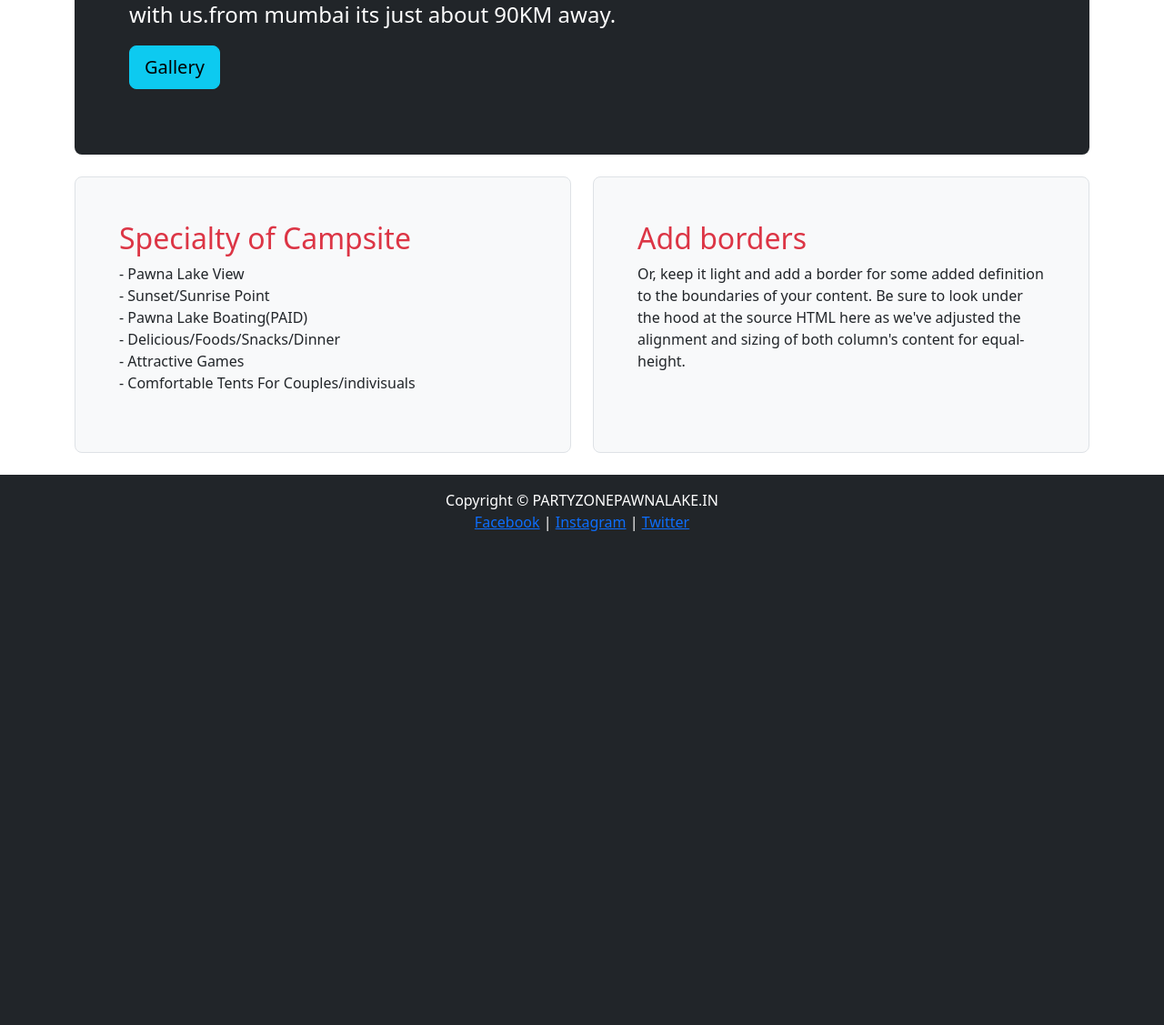
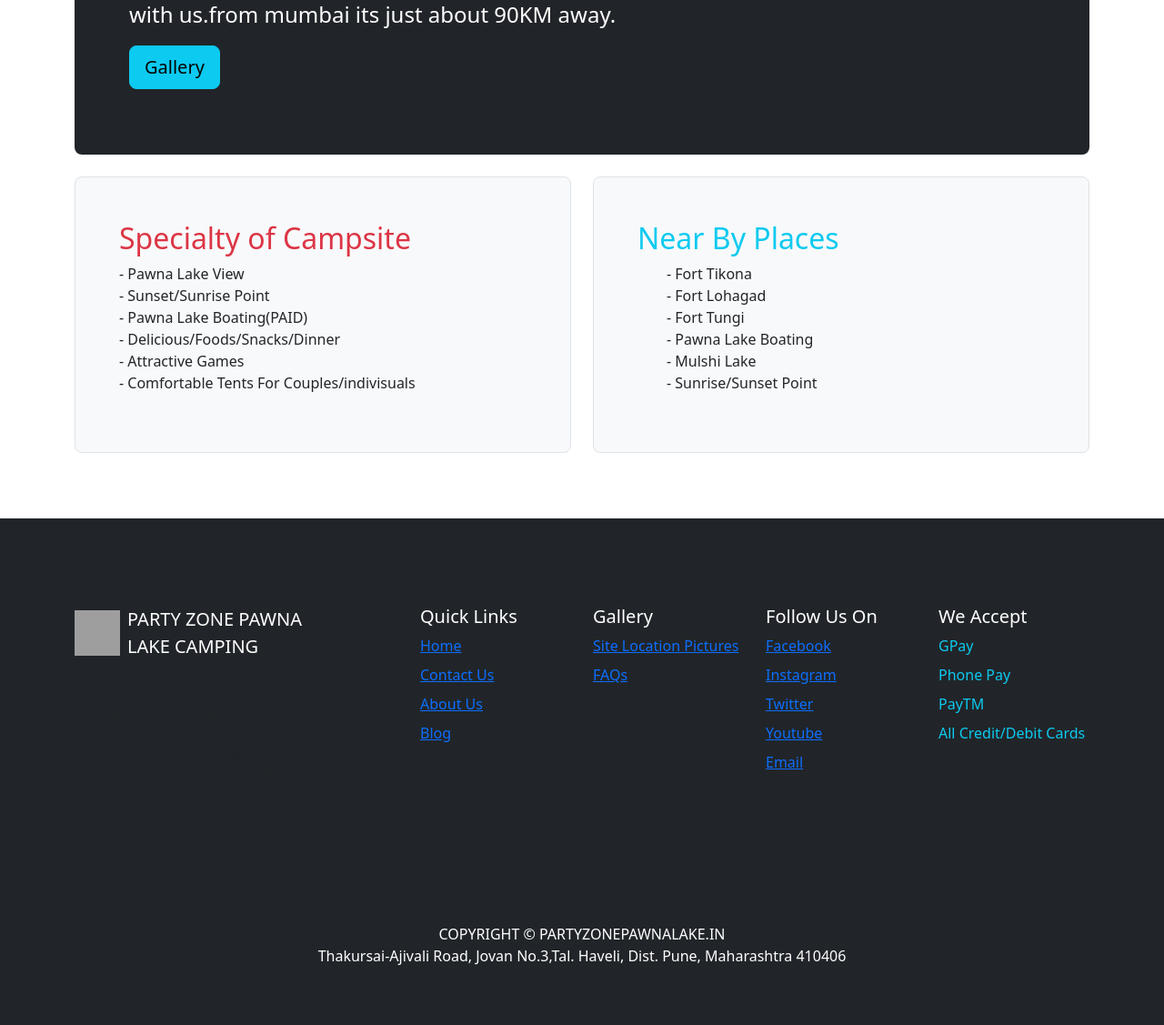
Before and after one commit to Shree-TheProgrammer/party-zone-pawna-lake-django, a Django app: page /about/ in a window 1280 px wide. Shown: the part 621-1748 px from the top of the page at 91% size. Before the commit the page ends 1205 px from the top, so only its background shows below. Run offline with Django 3.2, Linux system fonts and the light colour scheme; some libraries are stand-ins or nearby versions; grey boxes are pictures that could not be loaded.

Commit message:
Second commit

```diff
--- a/home/urls.py
+++ b/home/urls.py
@@ -12,5 +12,6 @@ urlpatterns = [
     path('', views.home, name='home'),
     path('about/', views.about, name='about'),
     path('contact/', views.contact, name='contact'),
-    path('gallery/', views.gallery, name='gallery')
+    path('gallery/', views.gallery, name='gallery'),
+    path('faq/', views.faq, name='faq')
 ]
--- a/home/views.py
+++ b/home/views.py
@@ -31,3 +31,6 @@ def gallery(request):
     gimages = gal.objects.all()
     gal_img = {'gimages': gimages}
     return render(request, "home/gallery.html", gal_img)
+
+def faq(request):
+    return render(request, 'home/faq.html')
--- a/templates/base.html
+++ b/templates/base.html
@@ -4,8 +4,11 @@
   <head>
     <!-- Required meta tags -->
     <meta charset="utf-8">
-    <meta name="viewport" content="width=device-width, initial-scale=1">
-
+    <meta name="viewport" content="width=device-width, initial-scale=1.0">
+    <meta name="description" content="Party Zone is the best Campaign which provide you all the Quality Services with Security. Pawna Lake is well known  place where people feel like as they are enjoying in Goa but Pawna lake has it own beauty which make it more glorious than other place. It has such cool environment, Nature Beauty, Wild Climate, Tracking and Much more .
+  Must visit to see the Unique Beauty of Pawna Lake.">
+    <meta name="keywords" content="Partyzonepawnalakecamping, Pawna Lake Camping, Pune Camping, Pawana lake camping, Pawana Dam Camping, Party Zone, pawna night camping">
+    <link rel="shortcut icon" type="image/x-icon" href="https://ik.imagekit.io/partyzone11/Logo_zQiEEe4Mr.png">
     <!-- Bootstrap CSS -->
     <link href="https://cdn.jsdelivr.net/npm/bootstrap@5.0.0-beta3/dist/css/bootstrap.min.css" rel="stylesheet" integrity="sha384-eOJMYsd53ii+scO/bJGFsiCZc+5NDVN2yr8+0RDqr0Ql0h+rP48ckxlpbzKgwra6" crossorigin="anonymous">
     <!-- GOOGLE FONTS -->
@@ -26,8 +29,8 @@
 </style>
   </head>
   <body>
-  <div class="my">
-  <nav class="navbar navbar-expand-lg navbar-dark bg-dark">
+  <div class="my w-100">
+  <nav class="navbar navbar-expand-lg navbar-dark bg-dark ">
   <div class="container-fluid">
     <a class="navbar-brand" href="/">
       <img src="https://ik.imagekit.io/partyzone11/Logo_zQiEEe4Mr.png" alt="" width="50" height="50">
@@ -73,12 +76,83 @@
 
 
  <!-- footer-->
-  <footer class="text-center bg-dark text-white py-3">
-    <p>
-      Copyright &copy; PARTYZONEPAWNALAKE.IN<br>
-      <a href="#">Facebook</a> | <a href="#">Instagram</a> | <a href="#">Twitter</a>
-    </p>
-  </footer>
+  <!--<footer class="bg-dark text-white py-3">
+    <div class="row">
+    <div class="col-md-6 col-sm-6 col-lg-6">
+      <h4 class="mx-2">Follow Us on:</h4>
+      <div class="mx-4">
+      <img src="https://ik.imagekit.io/partyzone11/fb-favicon_DreGCA-wSR.png" width="30" height="30"><a href="https://www.facebook.com/PartyZonePawnaLakeCamping">&nbsp;&nbsp;FACEBOOK</a><br>
+      <img src="https://ik.imagekit.io/partyzone11/instagram-favicon_ndM0YEt-nt.jfif" width="30" height="30"><a href="https://www.instagram.com/partyzonepawnalakecamping/">&nbsp;&nbsp;INSTAGRAM</a><br>
+      <img src="https://ik.imagekit.io/partyzone11/twitter-favicon_6FJifpCiy.png" width="30" height="30"><a href="https://twitter.com/PawnaZone">&nbsp;&nbsp;TWITTER</a>
+    </div>
+      <div class="col-md-6">
+        <h4 class="mx-2">Quick Links:</h4>
+        <a href="/contact">Contact Us</a>
+      </div>
+    </div>
+      </div>
+  </footer>-->
+  <footer class="bd-footer py-5 mt-5 bg-dark">
+  <div class="container py-5">
+    <div class="row">
+      <div class="col-lg-3 mb-3">
+        <a class="d-inline-flex align-items-center mb-2 link-dark text-decoration-none" href="/" aria-label="Bootstrap">
+          <img src="https://ik.imagekit.io/partyzone11/Logo_zQiEEe4Mr.png" width="50" height="50" class="d-block me-2" viewBox="0 0 118 94" role="img"><title>Bootstrap</title><path fill-rule="evenodd" clip-rule="evenodd" d="M24.509 0c-6.733 0-11.715 5.893-11.492 12.284.214 6.14-.064 14.092-2.066 20.577C8.943 39.365 5.547 43.485 0 44.014v5.972c5.547.529 8.943 4.649 10.951 11.153 2.002 6.485 2.28 14.437 2.066 20.577C12.794 88.106 17.776 94 24.51 94H93.5c6.733 0 11.714-5.893 11.491-12.284-.214-6.14.064-14.092 2.066-20.577 2.009-6.504 5.396-10.624 10.943-11.153v-5.972c-5.547-.529-8.934-4.649-10.943-11.153-2.002-6.484-2.28-14.437-2.066-20.577C105.214 5.894 100.233 0 93.5 0H24.508zM80 57.863C80 66.663 73.436 72 62.543 72H44a2 2 0 01-2-2V24a2 2 0 012-2h18.437c9.083 0 15.044 4.92 15.044 12.474 0 5.302-4.01 10.049-9.119 10.88v.277C75.317 46.394 80 51.21 80 57.863zM60.521 28.34H49.948v14.934h8.905c6.884 0 10.68-2.772 10.68-7.727 0-4.643-3.264-7.207-9.012-7.207zM49.948 49.2v16.458H60.91c7.167 0 10.964-2.876 10.964-8.281 0-5.406-3.903-8.178-11.425-8.178H49.948z" fill="currentColor"></path></img>
+          <span class="fs-5 text-white">PARTY ZONE PAWNA LAKE CAMPING</span>
+        </a>
+        <ul class="list-unstyled small text-muted">
+          <P>
+            Party zone is best camping site situated near pawna lake.We organize weekend party at best as per your requirements and people will love our service. Leave the urban life in your hoildays and spend some quality time with your loved ones at party zone pawna lake camp.
+          </P>
+        </ul>
+      </div>
+      <div class="col-6 col-lg-2 offset-lg-1 mb-3">
+        <h5 class="text-white">Quick Links</h5>
+        <ul class="list-unstyled">
+          <li class="mb-2"><a href="/">Home</a></li>
+          <li class="mb-2"><a href="/contact/">Contact Us</a></li>
+          <li class="mb-2"><a href="/about/">About Us</a></li>
+          <li class="mb-2"><a href="/blog/">Blog</a></li>
+        </ul>
+      </div>
+      <div class="col-6 col-lg-2 mb-3">
+        <h5 class="text-white">Gallery</h5>
+        <ul class="list-unstyled">
+          <li class="mb-2"><a href="/gallery/">Site Location Pictures</a></li>
+          <li class="mb-2"><a href="/faq/">FAQs</a></li>
+        </ul>
+      </div>
+      <div class="col-6 col-lg-2 mb-3">
+        <h5 class="text-white">Follow Us On</h5>
+        <ul class="list-unstyled">
+          <li class="mb-2"><a href="https://www.facebook.com/PartyZonePawnaLakeCamping" target="_blank">Facebook</a></li>
+          <li class="mb-2"><a href="https://www.instagram.com/partyzonepawnalakecamping/" target="_blank">Instagram</a></li>
+          <li class="mb-2"><a href="https://twitter.com/PawnaZone" target="_blank">Twitter</a></li>
+          <li class="mb-2"><a href="https://www.youtube.com/channel/UCcIg5kYU7IWZ_2_TPYlmW3A" target="_blank">Youtube</a></li>
+          <li class="mb-2"><a href="mailto:partyzonepawnalake@gmail.com" target="_blank">Email</a></li>
+        </ul>
+      </div>
+      <div class="col-6 col-lg-2 mb-3 text-white">
+        <h5>We Accept</h5>
+        <ul class="list-unstyled">
+          <li class="mb-2 text-info">GPay</a></li>
+          <li class="mb-2 text-info">Phone Pay</a></li>
+          <li class="mb-2 text-info">PayTM</a></li>
+          <li class="mb-2 text-info">All Credit/Debit Cards</a></li>
+        </ul>
+      </div>
+    </div>
+    <hr class="bg-white">
+  </div>
+
+    <div class="text-center text-white">
+      COPYRIGHT &copy; PARTYZONEPAWNALAKE.IN
+      <P>
+        Thakursai-Ajivali Road, Jovan No.3,Tal. Haveli, Dist. Pune, Maharashtra 410406
+      </P>
+    </div>
+
+</footer>
   </body>
 
 </html>
--- a/templates/home/about.html
+++ b/templates/home/about.html
@@ -95,8 +95,17 @@ position:absolute;
       </div>
       <div class="col-md-6">
         <div class="h-100 p-5  bg-light border rounded-3">
-          <h2 class="text-danger">Add borders</h2>
-          <p>Or, keep it light and add a border for some added definition to the boundaries of your content. Be sure to look under the hood at the source HTML here as we've adjusted the alignment and sizing of both column's content for equal-height.</p>
+          <h2 class="text-info">Near By Places</h2>
+          <ul>
+            <p>
+            - Fort Tikona<br>
+            - Fort Lohagad<br>
+            - Fort Tungi<br>
+            - Pawna Lake Boating<br>
+            - Mulshi Lake<br>
+            - Sunrise/Sunset Point
+            </p>
+          </ul>
         </div>
       </div>
     </div>
```
Also changed, not shown: templates/home/faq.html (added, +16 -0 lines), templates/home/index.html (+42 -51 lines).
